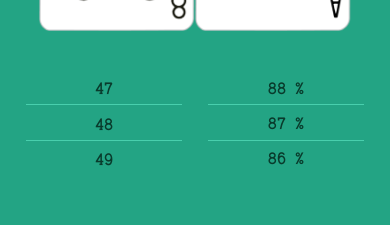
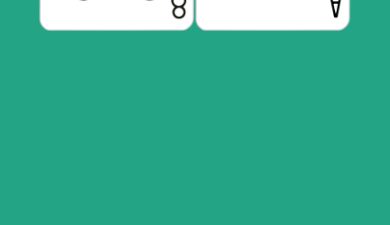
Before and after one commit to roblll/stringbet, a React Native app: screen / in a window 390 px wide. Shown: the part 425-650 px from the top of the page. Built offline with nearby package versions, Linux system fonts and the light colour scheme.

Commit message:
Update App.tsx to comment out all uses of old ScrollPicker and add dataType type

```diff
--- a/App.tsx
+++ b/App.tsx
@@ -5,7 +5,7 @@ import Constants from "expo-constants";
 import * as Updates from "expo-updates";
 
 import Card from './components/Card';
-import ScrollPicker, { dataType } from './components/ScrollPicker';
+// import ScrollPicker, { dataType } from './components/ScrollPicker';
 import Result from './components/Results';
 import ChipButton from './components/ChipButton';
 import Stats from './components/Stats';
@@ -29,6 +29,11 @@ let scrollPickerWidth = Dimensions.get('window').width * 6 / 15;
 let scrollPickerHeight = Dimensions.get('window').height / 6 * .75;
 if (Dimensions.get('window').width > 500) {
   scrollPickerWidth = 175;
+}
+
+type dataType = {
+  value: number;
+  label: string;
 }
 
 const rankData: dataType[] = []
@@ -249,7 +254,7 @@ const App = () => {
         <Card rank={card2.rank} suit={card2.suit} />
       </View>
       <View style={styles.controlsContainer}>
-        <ScrollPicker
+        {/* <ScrollPicker
           initialSelectedItem={handRank}
           data={rankData}
           width={scrollPickerWidth}
@@ -264,7 +269,7 @@ const App = () => {
           height={scrollPickerHeight}
           setPick={setHandPercentage}
           transparentItemRows={1}
-        />
+        /> */}
       </View>
       <View style={styles.buttonContainer}>
         <ChipButton onPress={checkAnswer} />
```
